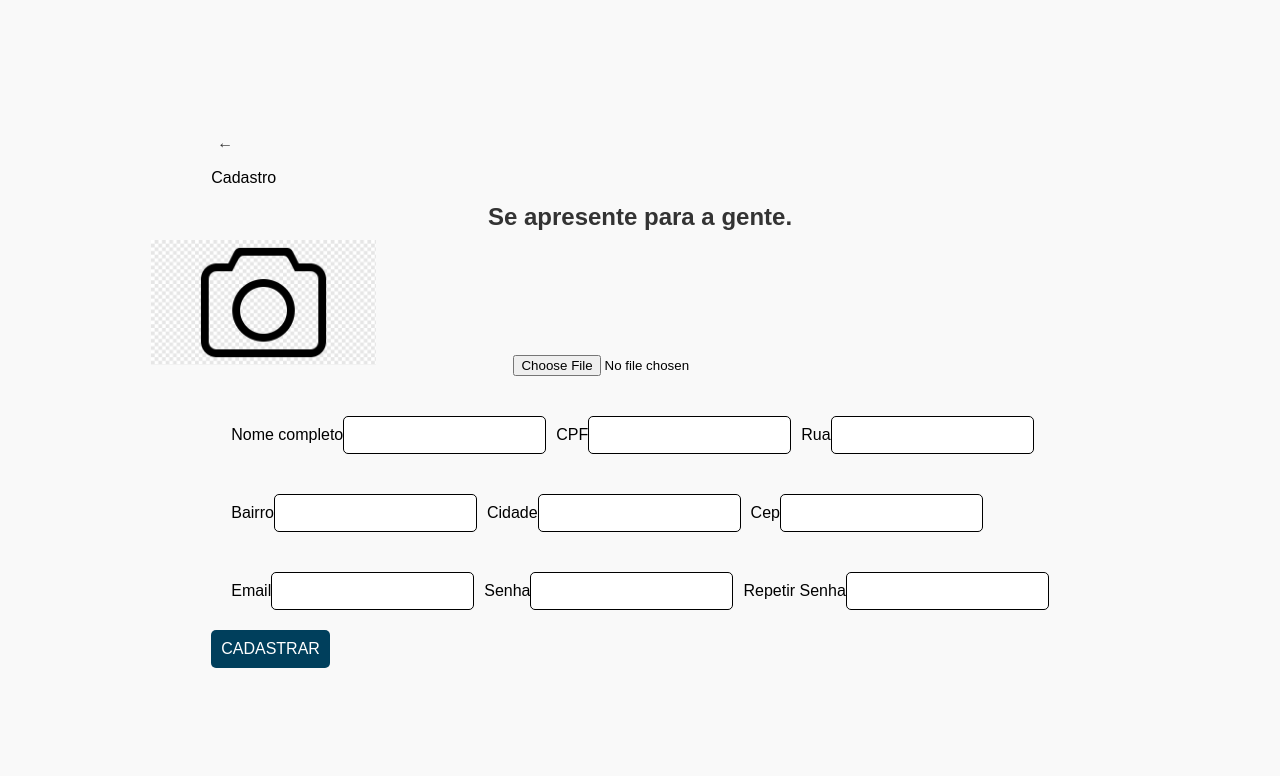
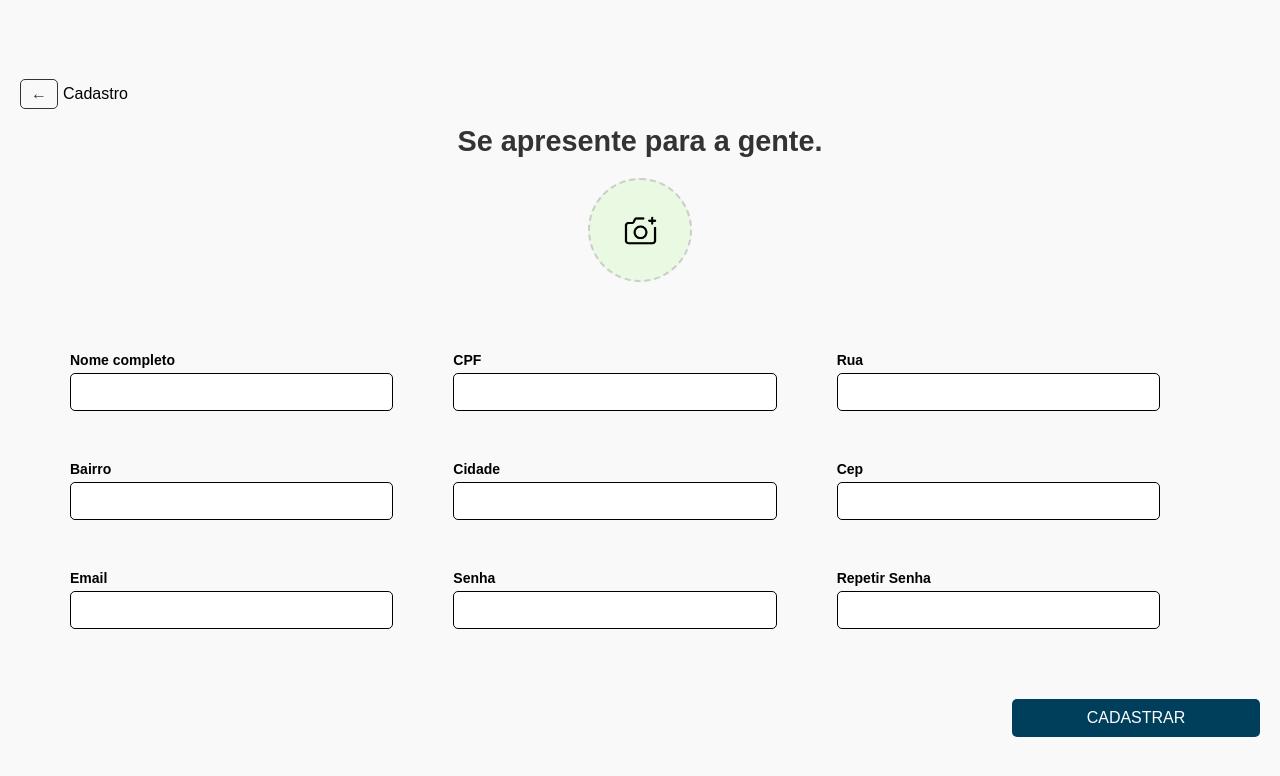
Before and after one commit to FabricioS0/ProjetoPalco, a PHP site: page /html/Cadastro.html in a window 1280 px wide. Shown: the top 776 px of the page. Run offline with PHP 8.4, Linux system fonts and the light colour scheme.

Commit message:
Update n pagina de cadastros

```diff
--- a/Style/Style_Cadastro.css
+++ b/Style/Style_Cadastro.css
@@ -9,38 +9,35 @@ body {
   height: 100vh;
 }
 
-.container {
+.Container {
   width: 100%;
-    max-width: 600px;
-    background: #fff;
+  max-width: 1280px;
   border-radius: 10px;
   padding: 20px;
-    box-shadow: 0 4px 6px rgba(0, 0, 0, 0.1);
-}
-
-header {
-    display: flex;
-    justify-content: space-between;
   align-items: center;
 }
 
 .row_back {
   background: none;
-    border: none;
+  border: 1px solid #333; /* Adiciona uma borda apenas ao botão */
+  border-radius: 5px;
   font-size: 16px;
+  padding: 5px 10px;
   cursor: pointer;
   color: #333;
+  margin-right: 5px;
 }
+
+
 
 h1 {
   text-align: center;
-    font-size: 1.5em;
+  font-size: 1.8em;
   color: #333;
   margin-top: 10px;
 }
 
 .envio_imagem {
-    text-align: center;
   margin: 20px 0;
 }
 
@@ -54,36 +51,47 @@ h1 {
   align-items: center;
   cursor: pointer;
   border: 2px dashed #ccc;
+  margin: 0 auto;
 }
 
 .imagem-preencher img.camera_icon {
-    width: 1200px;
-    height: 125px;
+  width: 35px;
+  height: 35px;
 }
 
-#file-input {
+#file_input {
   display: none;
 }
 
 .forms {
   display: flex;
   flex-direction: column;
-    gap: 15px;
+  gap: 20px;
+  margin-top: 20px;
 }
 
 .form_group {
   display: flex;
   gap: 10px;
-    padding: 20px;
+  justify-content: space-between;
+  margin: 50px;
+}
+.form_group label {
+  flex: 1;
+  display: flex;
+  flex-direction: column;
+  font-size: 14px;
+  font-weight: bold;
 
 }
 
 .form_group input {
-    flex: 1;
+  margin-top: 5px;
   padding: 10px;
   border: 1px solid black;
   border-radius: 5px;
   font-size: 14px;
+  margin-right: 50px;
 }
 
 .submit_button {
@@ -94,7 +102,9 @@ h1 {
   border-radius: 5px;
   font-size: 16px;
   cursor: pointer;
-
+  width: 20%;
+  margin-top: 20px;
+  float: right;
 }
 
 .submit_button:hover {
--- a/html/Cadastro.html
+++ b/html/Cadastro.html
@@ -8,19 +8,17 @@
 </head>
 <body>
     <div class="Container">
-            <button class="row_back">
-                ←
-            </button>
-            <p>Cadastro</p>
+
+            <p><button class="row_back">←</button>Cadastro</p>
             <h1>Se apresente para a gente.</h1>
 
         <div class="envio_imagem">
-            <label for="file_input">
                 <div class="imagem-preencher">
-                    <img src="../Style/Imgs/Camera.png" alt="Adicionar Foto" class="camera_icon">
+                    <img src="../Style/Imgs/adicionar-foto.png" alt="Adicionar Foto" class="camera_icon">
+                    <input type="file" id="file_input" accept="image/*">
                 </div>
-                <input type="file" id="file_input" accept="image/*">
-            </label>
+
+
 
         </div>
         <div class="forms">
```
Also changed, not shown: Style/Imgs/adicionar-foto.png (added), Style/Imgs/camera.png (deleted). Lines whose indentation alone changed are shown as unchanged.
